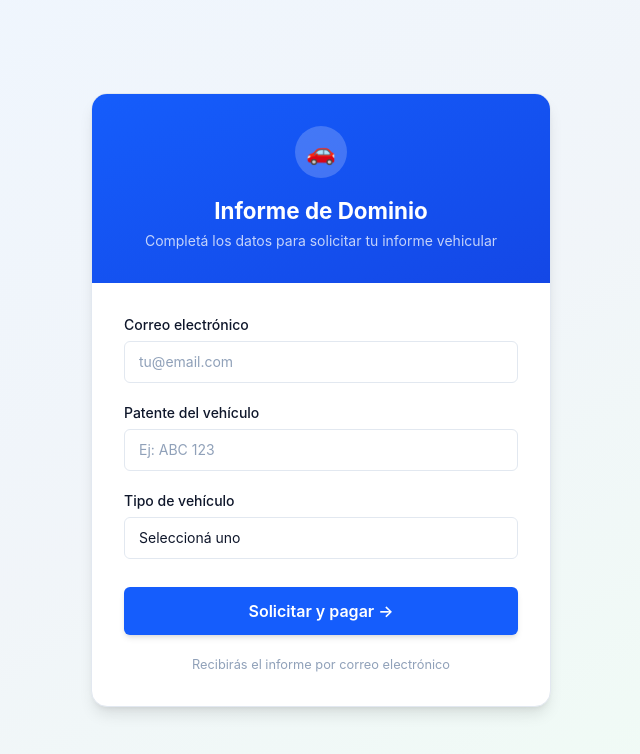
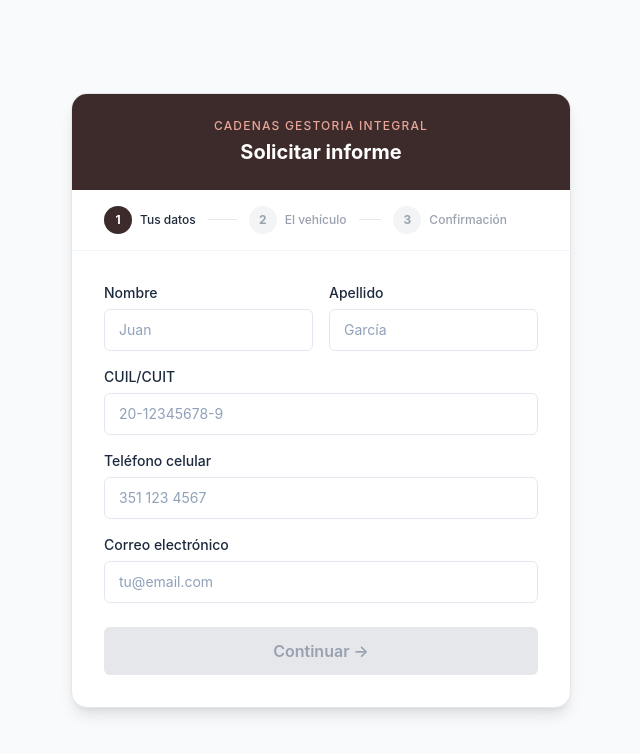
Before and after one commit to abellastra/informe-dominio, a React app in the folder frontend/: page /solicitar in a window 1280 px wide. Shown: the top 754 px of the page, without its empty margins (319-959 px from the left). Built offline with nearby package versions, Linux system fonts and the light colour scheme; the HTML template or start-up script is replaced by a standard one.

Commit message:
feat: formulario con stepper de 3 pasos y campos completos

```diff
--- a/frontend/pages/Formulario.tsx
+++ b/frontend/pages/Formulario.tsx
@@ -2,104 +2,212 @@ import { useState } from "react";
 import axios from "axios";
 
 const inputClass =
-  "w-full px-3.5 py-2.5 border-[1.5px] border-slate-200 rounded-md text-sm text-slate-900 bg-white outline-none transition focus:border-blue-500 focus:ring-2 focus:ring-blue-100 placeholder:text-slate-400 appearance-none";
+  "w-full px-3.5 py-2.5 border-[1.5px] border-slate-200 rounded-md text-sm text-slate-900 bg-white outline-none transition focus:border-slate-400 focus:ring-2 focus:ring-slate-100 placeholder:text-slate-400 appearance-none";
+
+interface Datos {
+  nombre: string;
+  apellido: string;
+  cuil: string;
+  telefono: string;
+  mailCliente: string;
+  patente: string;
+  marcaModelo: string;
+  tipoVehiculo: string;
+  tipoInforme: string;
+}
 
 const Formulario = () => {
-  const [datos, setDatos] = useState({
+  const [paso, setPaso] = useState(1);
+  const [datos, setDatos] = useState<Datos>({
+    nombre: "",
+    apellido: "",
+    cuil: "",
+    telefono: "",
     mailCliente: "",
     patente: "",
+    marcaModelo: "",
     tipoVehiculo: "",
+    tipoInforme: "",
   });
+  const [loading, setLoading] = useState(false);
 
   const handleChange = (
-    e: React.ChangeEvent<HTMLInputElement | HTMLSelectElement>,
+    e: React.ChangeEvent<HTMLInputElement | HTMLSelectElement>
   ) => {
     setDatos({ ...datos, [e.target.name]: e.target.value });
   };
 
-  const handleSubmit = async (e: React.FormEvent<HTMLFormElement>) => {
-    e.preventDefault();
-
+  const handleSubmit = async () => {
+    setLoading(true);
     try {
       const response = await axios.post("/api/solicitudes", datos);
       const solicitudId = response.data.id;
-
       const pago = await axios.post(`/api/solicitudes/${solicitudId}/pagar`);
-      window.location.href = pago.data.url;
+      window.open(pago.data.url, "_blank");
     } catch (error) {
       console.log(error);
       alert("Hubo un error, intenta de nuevo");
+    } finally {
+      setLoading(false);
     }
   };
 
+  const pasos = ["Tus datos", "El vehículo", "Confirmación"];
+
   return (
-    <div className="min-h-screen flex items-center justify-center px-4 py-8 bg-gradient-to-br from-blue-50 via-slate-100 to-green-50">
-      <div className="bg-white border border-slate-200 rounded-2xl shadow-lg w-full max-w-[460px] overflow-hidden">
-        <div className="bg-gradient-to-br from-blue-600 to-blue-700 px-8 py-8 text-center">
-          <div className="w-[52px] h-[52px] bg-white/20 rounded-full flex items-center justify-center mx-auto mb-4 text-2xl">
-            🚗
-          </div>
-          <h1 className="text-white text-[1.4rem] font-bold">
-            Informe de Dominio
+    <div className="min-h-screen flex items-center justify-center px-4 py-12 bg-gray-50">
+      <div className="bg-white border border-gray-200 rounded-2xl shadow-lg w-full max-w-[500px] overflow-hidden">
+
+        {/* Header */}
+        <div className="bg-[#3D2B2B] px-8 py-6 text-center">
+          <p className="text-[#E8A598] text-xs font-medium tracking-widest uppercase mb-1">
+            Cadenas Gestoria Integral
+          </p>
+          <h1 className="text-white text-xl font-bold">
+            Solicitar informe
           </h1>
-          <p className="text-white/75 text-sm mt-1">
-            Completá los datos para solicitar tu informe vehicular
-          </p>
         </div>
 
+        {/* Stepper */}
+        <div className="flex items-center px-8 py-4 border-b border-gray-100">
+          {pasos.map((nombre, index) => {
+            const numero = index + 1;
+            const activo = paso === numero;
+            const completo = paso > numero;
+            return (
+              <div key={nombre} className="flex items-center flex-1">
+                <div className="flex items-center gap-2">
+                  <div
+                    className={`w-7 h-7 rounded-full flex items-center justify-center text-xs font-bold transition-all
+                      ${completo ? "bg-green-500 text-white" :
+                        activo ? "bg-[#3D2B2B] text-white" :
+                        "bg-gray-100 text-gray-400"}`}
+                  >
+                    {completo ? "✓" : numero}
+                  </div>
+                  <span className={`text-xs font-medium hidden sm:block
+                    ${activo ? "text-gray-800" : "text-gray-400"}`}>
+                    {nombre}
+                  </span>
+                </div>
+                {index < pasos.length - 1 && (
+                  <div className={`flex-1 h-px mx-3 ${completo ? "bg-green-400" : "bg-gray-200"}`} />
+                )}
+              </div>
+            );
+          })}
+        </div>
+
+        {/* Contenido */}
         <div className="p-8">
-          <form onSubmit={handleSubmit}>
-            <div className="flex flex-col gap-1.5 mb-5">
-              <label
-                htmlFor="mailCliente"
-                className="text-sm font-medium text-slate-900"
-              >
-                Correo electrónico
-              </label>
+
+          {/* Paso 1 — Datos personales */}
+          {paso === 1 && (
+            <div className="flex flex-col gap-4">
+              <div className="grid grid-cols-2 gap-4">
+                <div className="flex flex-col gap-1.5">
+                  <label className="text-sm font-medium text-slate-800">Nombre</label>
                   <input
-                id="mailCliente"
+                    type="text"
+                    name="nombre"
+                    value={datos.nombre}
+                    onChange={handleChange}
+                    placeholder="Juan"
+                    className={inputClass}
+                  />
+                </div>
+                <div className="flex flex-col gap-1.5">
+                  <label className="text-sm font-medium text-slate-800">Apellido</label>
+                  <input
+                    type="text"
+                    name="apellido"
+                    value={datos.apellido}
+                    onChange={handleChange}
+                    placeholder="García"
+                    className={inputClass}
+                  />
+                </div>
+              </div>
+
+              <div className="flex flex-col gap-1.5">
+                <label className="text-sm font-medium text-slate-800">CUIL/CUIT</label>
+                <input
+                  type="text"
+                  name="cuil"
+                  value={datos.cuil}
+                  onChange={handleChange}
+                  placeholder="20-12345678-9"
+                  className={inputClass}
+                />
+              </div>
+
+              <div className="flex flex-col gap-1.5">
+                <label className="text-sm font-medium text-slate-800">Teléfono celular</label>
+                <input
+                  type="text"
+                  name="telefono"
+                  value={datos.telefono}
+                  onChange={handleChange}
+                  placeholder="351 123 4567"
+                  className={inputClass}
+                />
+              </div>
+
+              <div className="flex flex-col gap-1.5">
+                <label className="text-sm font-medium text-slate-800">Correo electrónico</label>
+                <input
                   type="email"
                   name="mailCliente"
                   value={datos.mailCliente}
                   onChange={handleChange}
                   placeholder="tu@email.com"
-                required
                   className={inputClass}
                 />
               </div>
 
-            <div className="flex flex-col gap-1.5 mb-5">
-              <label
-                htmlFor="patente"
-                className="text-sm font-medium text-slate-900"
+              <button
+                onClick={() => setPaso(2)}
+                disabled={!datos.nombre || !datos.apellido || !datos.cuil || !datos.telefono || !datos.mailCliente}
+                className="w-full py-3 bg-[#3D2B2B] hover:bg-[#4e3535] disabled:bg-gray-200 disabled:text-gray-400 text-white font-semibold rounded-md transition-all mt-2"
               >
-                Patente del vehículo
-              </label>
+                Continuar →
+              </button>
+            </div>
+          )}
+
+          {/* Paso 2 — Datos del vehículo */}
+          {paso === 2 && (
+            <div className="flex flex-col gap-4">
+              <div className="flex flex-col gap-1.5">
+                <label className="text-sm font-medium text-slate-800">Patente</label>
                 <input
-                id="patente"
                   type="text"
                   name="patente"
                   value={datos.patente}
                   onChange={handleChange}
-                placeholder="Ej: ABC 123"
-                required
+                  placeholder="Ej: ABC 123 o AB 123 CD"
                   className={inputClass}
                 />
               </div>
 
-            <div className="flex flex-col gap-1.5 mb-7">
-              <label
-                htmlFor="tipoVehiculo"
-                className="text-sm font-medium text-slate-900"
-              >
-                Tipo de vehículo
-              </label>
+              <div className="flex flex-col gap-1.5">
+                <label className="text-sm font-medium text-slate-800">Marca y modelo</label>
+                <input
+                  type="text"
+                  name="marcaModelo"
+                  value={datos.marcaModelo}
+                  onChange={handleChange}
+                  placeholder="Ej: Toyota Corolla"
+                  className={inputClass}
+                />
+              </div>
+
+              <div className="flex flex-col gap-1.5">
+                <label className="text-sm font-medium text-slate-800">Tipo de vehículo</label>
                 <select
-                id="tipoVehiculo"
                   name="tipoVehiculo"
                   value={datos.tipoVehiculo}
                   onChange={handleChange}
-                required
                   className={inputClass + " cursor-pointer"}
                 >
                   <option value="">Seleccioná uno</option>
@@ -110,17 +218,101 @@ const Formulario = () => {
                 </select>
               </div>
 
+              <div className="flex flex-col gap-1.5">
+                <label className="text-sm font-medium text-slate-800">Tipo de informe</label>
+                <select
+                  name="tipoInforme"
+                  value={datos.tipoInforme}
+                  onChange={handleChange}
+                  className={inputClass + " cursor-pointer"}
+                >
+                  <option value="">Seleccioná uno</option>
+                  <option value="dominio">Informe de dominio</option>
+                  <option value="historico">Informe histórico</option>
+                  <option value="nominal">Informe nominal</option>
+                  <option value="anotaciones">Anotaciones personales</option>
+                </select>
+              </div>
+
+              <div className="flex gap-3 mt-2">
                 <button
-              type="submit"
-              className="w-full flex items-center justify-center px-6 py-3 bg-blue-600 hover:bg-blue-700 active:translate-y-px text-white font-semibold rounded-md shadow-md transition-all cursor-pointer border-none text-base"
+                  onClick={() => setPaso(1)}
+                  className="flex-1 py-3 border border-gray-200 text-gray-600 font-medium rounded-md hover:bg-gray-50 transition-all"
                 >
-              Solicitar y pagar →
+                  ← Volver
                 </button>
-          </form>
+                <button
+                  onClick={() => setPaso(3)}
+                  disabled={!datos.patente || !datos.marcaModelo || !datos.tipoVehiculo || !datos.tipoInforme}
+                  className="flex-1 py-3 bg-[#3D2B2B] hover:bg-[#4e3535] disabled:bg-gray-200 disabled:text-gray-400 text-white font-semibold rounded-md transition-all"
+                >
+                  Continuar →
+                </button>
+              </div>
+            </div>
+          )}
 
-          <p className="text-center text-[0.8rem] mt-5 text-slate-400">
-            Recibirás el informe por correo electrónico
+          {/* Paso 3 — Confirmación */}
+          {paso === 3 && (
+            <div className="flex flex-col gap-4">
+              <p className="text-sm text-gray-500 mb-2">Revisá tus datos antes de pagar</p>
+
+              <div className="bg-gray-50 rounded-xl p-4 flex flex-col gap-3 text-sm">
+                <div className="flex justify-between">
+                  <span className="text-gray-500">Nombre</span>
+                  <span className="font-medium text-gray-800">{datos.nombre} {datos.apellido}</span>
+                </div>
+                <div className="flex justify-between">
+                  <span className="text-gray-500">CUIL</span>
+                  <span className="font-medium text-gray-800">{datos.cuil}</span>
+                </div>
+                <div className="flex justify-between">
+                  <span className="text-gray-500">Teléfono</span>
+                  <span className="font-medium text-gray-800">{datos.telefono}</span>
+                </div>
+                <div className="flex justify-between">
+                  <span className="text-gray-500">Mail</span>
+                  <span className="font-medium text-gray-800">{datos.mailCliente}</span>
+                </div>
+                <hr className="border-gray-200" />
+                <div className="flex justify-between">
+                  <span className="text-gray-500">Patente</span>
+                  <span className="font-bold text-gray-800 tracking-wider">{datos.patente}</span>
+                </div>
+                <div className="flex justify-between">
+                  <span className="text-gray-500">Vehículo</span>
+                  <span className="font-medium text-gray-800">{datos.marcaModelo}</span>
+                </div>
+                <div className="flex justify-between">
+                  <span className="text-gray-500">Tipo de informe</span>
+                  <span className="font-medium text-gray-800">{datos.tipoInforme}</span>
+                </div>
+              </div>
+
+              {/* Términos */}
+              <p className="text-xs text-gray-400 text-center">
+                Al continuar aceptás los{" "}
+                <a href="/terminos" className="text-[#993556] underline">términos y condiciones</a>
+                {" "}del servicio
               </p>
+
+              <div className="flex gap-3">
+                <button
+                  onClick={() => setPaso(2)}
+                  className="flex-1 py-3 border border-gray-200 text-gray-600 font-medium rounded-md hover:bg-gray-50 transition-all"
+                >
+                  ← Volver
+                </button>
+                <button
+                  onClick={handleSubmit}
+                  disabled={loading}
+                  className="flex-1 py-3 bg-[#E8A598] hover:bg-[#d4917f] disabled:bg-gray-200 text-[#3D2B2B] font-semibold rounded-md transition-all"
+                >
+                  {loading ? "Procesando..." : "Ir a pagar →"}
+                </button>
+              </div>
+            </div>
+          )}
         </div>
       </div>
     </div>
```
Lines whose indentation alone changed are shown as unchanged.
